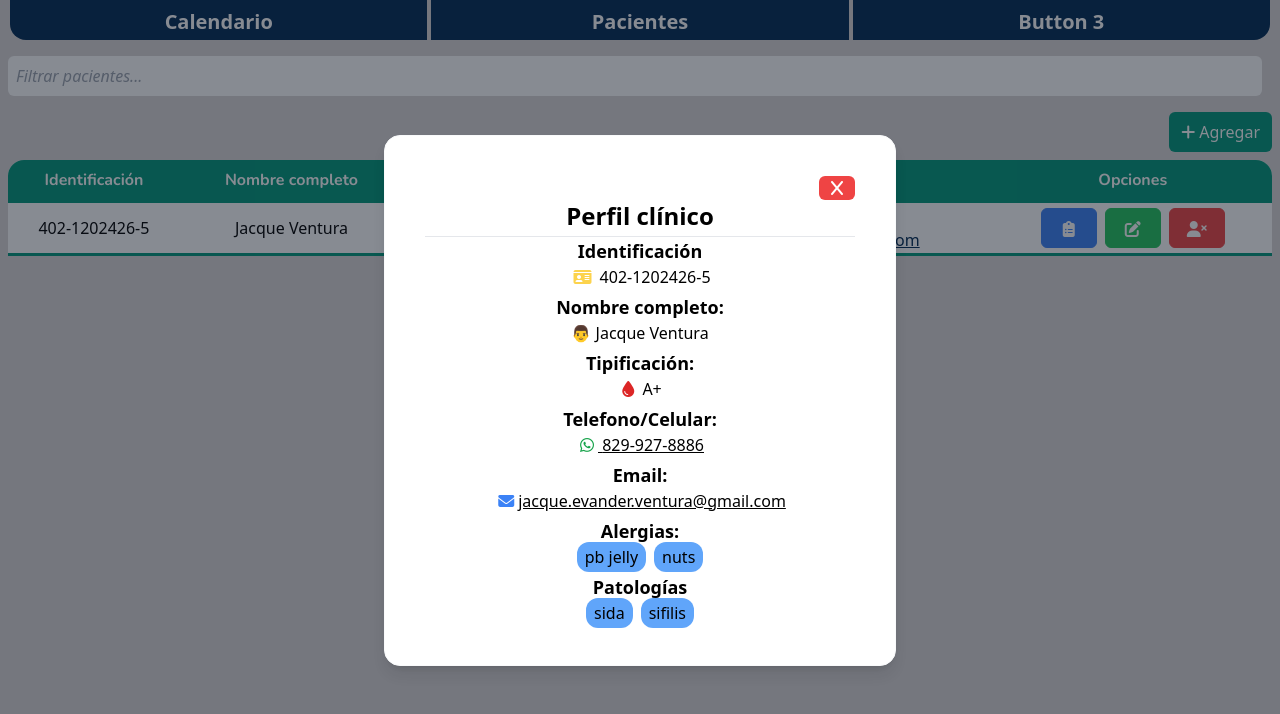
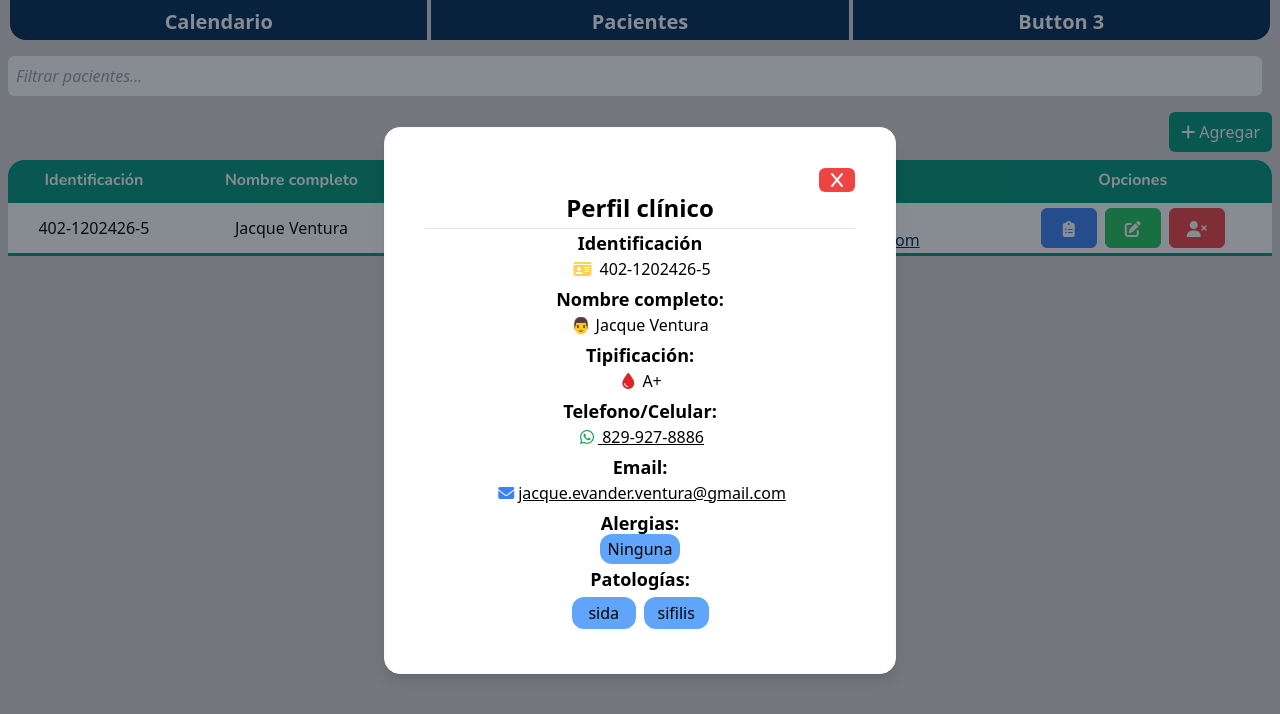
Before and after one commit to JacqueEvanderVentura/healthcare-database, a React (Create React App) app: page / in a window 1280 px wide. Both pictures are taken after a click on the button 1068 px from the left and 228 px from the top of the page. Shown: the top 714 px of the page. Built offline with nearby package versions, Linux system fonts and the light colour scheme.

Commit message:
allergies file added; pathologies file updated; allergies and pathologies bug fixed

```diff
--- /dev/null
+++ b/src/Assets/allergies.ts
@@ -0,0 +1,62 @@
+export const allergies = [
+    "aceite",
+    "arroz",
+    "avena",
+    "azúcar",
+    "café",
+    "carne de cerdo",
+    "res",
+    "crema",
+    "cuajada",
+    "frijol",
+    "frutas",
+    "guineo",
+    "leche",
+    "maíz",
+    "malanga",
+    "miel",
+    "papa",
+    "plátano",
+    "pollo",
+    "quequisque",
+    "queso",
+    "sorgo",
+    "soya",
+    "verdura",
+    "yuca",
+    "espárrago",
+    "aguacate",
+    "albahaca",
+    "brócoli",
+    "mantequilla",
+    "clementinas",
+    "chile",
+    "leche de coco",
+    "café - polvo",
+    "cuscús",
+    "crema - fraiche",
+    "dip",
+    "polvo de hornear",
+    "harina para todo uso",
+    "pasas",
+    "azúcar blanco",
+    "yemas de huevo",
+    "almidón de maíz",
+    "crema de tártaro",
+    "obleas de vainilla",
+    "extracto",
+    "nueces tostadas",
+    "claras",
+    "ron ligero",
+    "salchichas",
+    "bulbo de hinojo",
+    "frondas",
+    "aceite de oliva",
+    "pimientos cubanos",
+    "cebollas",
+    "cortes de carne",
+    "filete",
+    "salchicha ahumada",
+    "okra",
+    "camarones"
+];
--- /dev/null
+++ b/src/Assets/pathologies.ts
@@ -0,0 +1,106 @@
+export const pathologies = [
+    "Trastorno de coagulación",
+    "Demencia / Alzheimer",
+    "Desorden Gastrointestinal",
+    "Enfermedad cardiaca",
+    "Altos niveles de colesterol",
+    "Hipertensión",
+    "Enfermedades del Riñón",
+    "Enfermedades Respiratorias",
+    "Trastorno psicológico",
+    "Stroke ",
+    "Apoplejia (derrame)/ Ataque Cerebral",
+    "Sudden  ",
+    "Síndrome de Muerte Súbita Infantil",
+    "Enfermedad desconocida",
+    "Colesterol alto",
+    "Enfermedad pulmonar",
+    "Demencia /Degenerative (Alzheimer)",
+    "Osteoporosis",
+    "Septicemia",
+    "Apoplejia (derrame)/Ataque Cerebral",
+    "Diabetes tipo 1",
+    "Diabetes tipo 2",
+    "Diabetes gestacional",
+    "Diabetes",
+    "Ansiedad",
+    "Trastorno por déficit de atención con hiperactividad",
+    "Autismo",
+    "Trastorno Bipolar",
+    "Demencia",
+    "Depresión",
+    "Transtorno Alimenticio",
+    "Trastorno Obsesivo Compulsivo",
+    "Trastorno de Pánico",
+    "Trastorno de la personalidad",
+    "Trastorno de estrés postraumático",
+    "Esquizofrenia",
+    "Fobia social",
+    "No especificado",
+    "Asma",
+    "Bronquitis crónica",
+    "Enfermedades Crónicas respiratorio inferior",
+    "EPOC (Enfermedades Pulmonares Obstructivas Crónicas",
+    "Enfisema",
+    "Gripe / Neumonía",
+    "Enfermedad renal quística",
+    "Enfermedad Renal Diabética",
+    "Nefritis",
+    "Nefrosis de riñón",
+    "Síndrome nefrótico",
+    "Enfermedad renal presente desde el nacimiento",
+    "Cáncer de los huesos",
+    "Cáncer de mama",
+    "Cáncer de colon",
+    "Cáncer de esófago (Esofágico)",
+    "Cáncer gástrico",
+    "Cáncer de riñón",
+    "Leucemia",
+    "Cáncer de pulmón",
+    "Cáncer de pulmón",
+    "Cáncer del músculo",
+    "Cáncer de ovario",
+    "Cáncer de próstata",
+    "Cáncer de piel",
+    "Cáncer de tiroides",
+    "Cáncer uterino",
+    "Cáncer de páncreas",
+    "Cáncer de hígado",
+    "Cáncer de cerebro",
+    "Cáncer de cerebro",
+    "Cáncer colorrectal",
+    "Cáncer rectal",
+    "Poliposis adnenomatous familiar (PAF)",
+    "Pólipos de colon",
+    "Enfermedad de Crohn",
+    "Síndrome del Intestino Irritable",
+    "Colitis Ulcerosa",
+    "Desorden Gastrointestinal",
+    "Enfermedad del corazón",
+    "Ataque cardiaco",
+    "Enfermedad de las Arterias Coronarias",
+    "Angina",
+    "Trombosis Venosa Profunda (TVP)",
+    "Embolia pulmonar",
+    "Trastorno de coagulación",
+    "Deterioro de la glucosa en ayunas",
+    "Deterioro de la glucosa en ayunas",
+    "La tolerancia a la glucosa",
+    "Resistencia a la insulina",
+    "Resistencia a la insulina",
+    "Diabetes mellitus en el inicio de la madurez (MODY)",
+    "Diabetes mellitus en el inicio de la madurez (MODY)",
+    "Trastorno Mental",
+    "Enfermedad desconocida",
+    "Pre-diabetes",
+
+    "Cáncer Desconocido",
+    "Trastorno de coagulación Desconocido",
+    "Diabetes Desconocida",
+    "Desorden Gastrointestinal Desconocido",
+    "Cardiopatía Desconocida",
+    "Enfermedades renales Desconocidas",
+    "Enfermedades Respiratorias Desconocidas",
+    "Trastorno psicológico Desconocido",
+    "Enfermedad Desconocida",
+  ];
--- a/src/Components/Pacientes/Modals/ModalAddPatient.tsx
+++ b/src/Components/Pacientes/Modals/ModalAddPatient.tsx
@@ -1,6 +1,8 @@
 import { useState } from "react";
 import { useDispatch } from "react-redux";
+import { allergies } from "../../../Assets/allergies";
 import { bloodTypes } from "../../../Assets/blood-types";
+import { pathologies } from "../../../Assets/pathologies";
 import { actionPATIENT } from "../../../Logic/Patient/actionsPATIENT";
 import "./Modals.scss";
 
@@ -15,16 +17,19 @@ export const ModalAddPatient = ({ setShowingModal }: any) => {
     bloodType: "",
     phone: "",
     email: "",
-    pathologies: "",
-    allergies: "",
+    pathologies: [],
+    allergies: [],
     created: Date.now(),
     lastModification: Date.now(),
   });
 
   function onChangePatientInfoHandler(e: any) {
-    setPatientInfo({ ...patientInfo, [e.target.name]: e.target.value });
-  }
+    setPatientInfo({ ...patientInfo, [e.target.name]:   e.target.value  })
+    }
 
+    function onChangeMultiplePatientInfoHandler(e: any) {
+      setPatientInfo({ ...patientInfo, [e.target.name]:   Array.from(e.target.selectedOptions,(option:any) => option.value) })
+      }
   function handleAddPatient(e: any) {
     e.preventDefault();
     dispatch({ type: actionPATIENT.ADD_PATIENT, payload: patientInfo });
@@ -78,7 +83,7 @@ export const ModalAddPatient = ({ setShowingModal }: any) => {
                 defaultValue="DEFAULT-GENDER"
               >
                 <option value="DEFAULT-GENDER" disabled>
-                  -- Elegir género --
+                  -- Seleccionar género --
                 </option>
                 <option value="male">Masculino</option>
                 <option value="female">Femenino</option>
@@ -89,19 +94,60 @@ export const ModalAddPatient = ({ setShowingModal }: any) => {
             <div>
               <label htmlFor="inputSelectBloodTypes">Tipo de sangre:</label>
               <select
-                title="Elegir tipo"
+                title="Seleccionar tipo"
                 defaultValue="DEFAULT-BLOOD-TYPE"
                 name="bloodType"
                 onChange={onChangePatientInfoHandler}
                 id="inputSelectBloodTypes"
               >
                 <option value="DEFAULT-BLOOD-TYPE" disabled>
-                  -- Elegir tipo --
+                  -- Seleccionar tipo --
                 </option>
                 {bloodTypes.map((bloodType) => (
                   <option key={bloodType} value={bloodType}>
                     {bloodType}
                   </option>
+                ))}
+              </select>
+            </div>
+          </div>
+
+          <div className="flex space-x-2 mt-2">
+            <div>
+              <label htmlFor="inputSelectAllergies">Alergias:</label>
+              <select
+                onChange={onChangeMultiplePatientInfoHandler}
+                name="allergies"
+                // defaultValue="DEFAULT-ALLERGY"
+                id="inputSelectAllergies"
+                multiple
+              >
+                <option value="DEFAULT-ALLERGY" disabled>
+                  -- Seleccionar alergias --
+                </option>
+                <option value="Ninguna alergia">Ninguna</option>
+                {
+                  allergies.map(allergy=>
+                    <option key={allergy} value={allergy}>{allergy.charAt(0).toUpperCase()+allergy.slice(1)}</option>)
+                }
+              </select>
+            </div>
+
+            <div>
+              <label htmlFor="inputSelectPathologies">Patologías:</label>
+              <select
+                onChange={onChangeMultiplePatientInfoHandler}
+                // defaultValue="DEFAULT-PATHOLOGY"
+                name="pathologies"
+                id="inputSelectPathologies"
+                multiple={true}
+              >
+                <option value="DEFAULT-PATHOLOGY" disabled>
+                  -- Seleccionar patologías --
+                </option>
+                <option value="Ninguna patología">Ninguna</option>
+                {pathologies.map((pathology: any, index:number) => (
+                  <option key={index} value={pathology}>{pathology}</option>
                 ))}
               </select>
             </div>
--- a/src/Components/Pacientes/Modals/ModalPatientClinicalHistory.tsx
+++ b/src/Components/Pacientes/Modals/ModalPatientClinicalHistory.tsx
@@ -45,16 +45,28 @@ export const ModalPatientClinicalHistory = ({
 
           <div>
             <h6>Alergias:</h6>
-            {patient.allergies.map((allergy:any)=>
-             <span className="allergies-and-pathologies">{allergy}</span>
-            )}
+            {patient.allergies > 0?
+            patient.allergies.map((allergy:any)=>
+             <span key={allergy} className="allergies-and-pathologies">{allergy || "No tiene"}</span>
+             )
+             :
+             <span className="allergies-and-pathologies">Ninguna</span>
+          }
           </div>
 
-          <div>
-            <h6>Patologías</h6>
-            {patient.pathologies.map((pathology:any)=>
-             <span className="allergies-and-pathologies">{pathology}</span>
-            )}          </div>
+          <div  >
+            <h6>Patologías:</h6>
+            <div >
+
+            {patient.pathologies.length > 0?
+            patient.pathologies.map((pathology:any)=>
+             <span key={pathology} className="allergies-and-pathologies only-3-items-per-row">{ pathology }</span>
+             )
+            :
+            <span className="allergies-and-pathologies only-3-items-per-row">Ninguna</span>
+          }
+             </div>
+          </div>
         </div>
       </div>
     </div>
--- a/src/Components/Pacientes/Pacientes.tsx
+++ b/src/Components/Pacientes/Pacientes.tsx
@@ -84,8 +84,8 @@ export const Pacientes = () => {
           <tr key={index}>
             <td className='rounded-md shadow-2xl'>
               <strong>💳</strong> {dummy.id} <br/>
-              {dummy.gender == "Male"?"👨":
-               dummy.gender == "Female"?"👩":"😄"} {dummy.firstName} {dummy.lastName}  <br/>
+              {dummy.gender === "Male"?"👨":
+               dummy.gender === "Female"?"👩":"😄"} {dummy.firstName} {dummy.lastName}  <br/>
               <strong>💉🩸</strong> {dummy.bloodType.toUpperCase()} <br/>
               <strong>📞</strong> <a href={"https://api.whatsapp.com/send?phone=1" + dummy.phone.replaceAll(/([() -])/g, "")} target="_blank" rel="noreferrer" className='underline'>{dummy.phone}</a> <br/>
               <strong>📨</strong> <a href={"mailto:"+dummy.email} target="_blank" rel="noreferrer" className='underline'>{dummy.email}</a><br/>
--- a/src/Logic/Patient/reducerPatient.ts
+++ b/src/Logic/Patient/reducerPatient.ts
@@ -18,6 +18,8 @@ const initialState = [
 export function reducerPatient(state = initialState, action: any) {
   switch (action.type) {
     case actionPATIENT.ADD_PATIENT:
+      // console.log(action.payload)
+
       return [...state, action.payload];
 
     case actionPATIENT.EDIT_PATIENT:
--- a/src/Logic/rootStore.ts
+++ b/src/Logic/rootStore.ts
@@ -7,6 +7,6 @@ const allReducers = combineReducers({
     login:   reducerLogin
 })
 
-const composeEnhancers = (window as any).__REDUX_DEVTOOLS_EXTENSION_COMPOSE__ && (window as any).__REDUX_DEVTOOLS_EXTENSION_COMPOSE__() || compose;
+const composeEnhancers = ((window as any).__REDUX_DEVTOOLS_EXTENSION_COMPOSE__ && (window as any).__REDUX_DEVTOOLS_EXTENSION_COMPOSE__()) || compose;
 
 export const rootStore = createStore(allReducers, composeEnhancers)
--- a/src/index.scss
+++ b/src/index.scss
@@ -1,28 +1,50 @@
 @tailwind base;
 @tailwind utilities;
 @tailwind components;
-
 //Poppins
 @import url('https://fonts.googleapis.com/css2?family=Poppins:ital,wght@0,100;0,200;0,300;0,400;0,500;0,600;0,700;0,800;0,900;1,100;1,200;1,300;1,400;1,500;1,600;1,700;1,800;1,900&family=Roboto+Slab:wght@100;200;300;400;500;600;700;800;900&display=swap');
-
 //Nunito
 @import url('https://fonts.googleapis.com/css2?family=Nunito:ital,wght@0,200;0,300;0,400;0,500;0,600;0,700;0,800;0,900;1,200;1,300;1,400;1,500;1,600;1,700;1,800;1,900&family=Poppins:ital,wght@0,100;0,200;0,300;0,400;0,500;0,600;0,700;0,800;0,900;1,100;1,200;1,300;1,400;1,500;1,600;1,700;1,800;1,900&family=Roboto+Slab:wght@100;200;300;400;500;600;700;800;900&display=swap');
+* {
+    @apply disabled:bg-slate-400 disabled:cursor-not-allowed disabled:text-white box-border
+}
 
-* { @apply disabled:bg-slate-400 disabled:cursor-not-allowed disabled:text-white box-border }
+h1 {
+    @apply text-6xl
+}
 
-h1 { @apply text-6xl }
-h2 { @apply text-5xl }
-h3 { @apply text-3xl }
-h4 { @apply text-2xl }
-h5 { @apply text-xl }
-h6 { @apply text-lg  }
+h2 {
+    @apply text-5xl
+}
 
-h1, h2, h3, h4, h5, h6 { @apply font-bold}
+h3 {
+    @apply text-3xl
+}
+
+h4 {
+    @apply text-2xl
+}
+
+h5 {
+    @apply text-xl
+}
+
+h6 {
+    @apply text-lg
+}
+
+h1,
+h2,
+h3,
+h4,
+h5,
+h6 {
+    @apply font-bold
+}
 
 body {
     background: rgb(219, 215, 215);
     overflow: scroll;
-
 }
 
 button {
@@ -41,10 +63,8 @@ textarea {
 
 .modal {
     @apply fixed inset-y-0 inset-x-0 bg-gray-900 bg-opacity-50 flex flex-col justify-center items-center;
-
     .card {
         @apply rounded-2xl p-10 border border-gray-50 shadow-lg bg-white flex justify-center flex-col;
-
         input,
         select,
         textarea {
@@ -56,3 +76,9 @@ textarea {
 .main-green {
     background: #01987A;
 }
+
+.only-3-items-per-row {
+    display: inline-grid;
+    width: 15%;
+    min-width: fit-content;
+}
```
